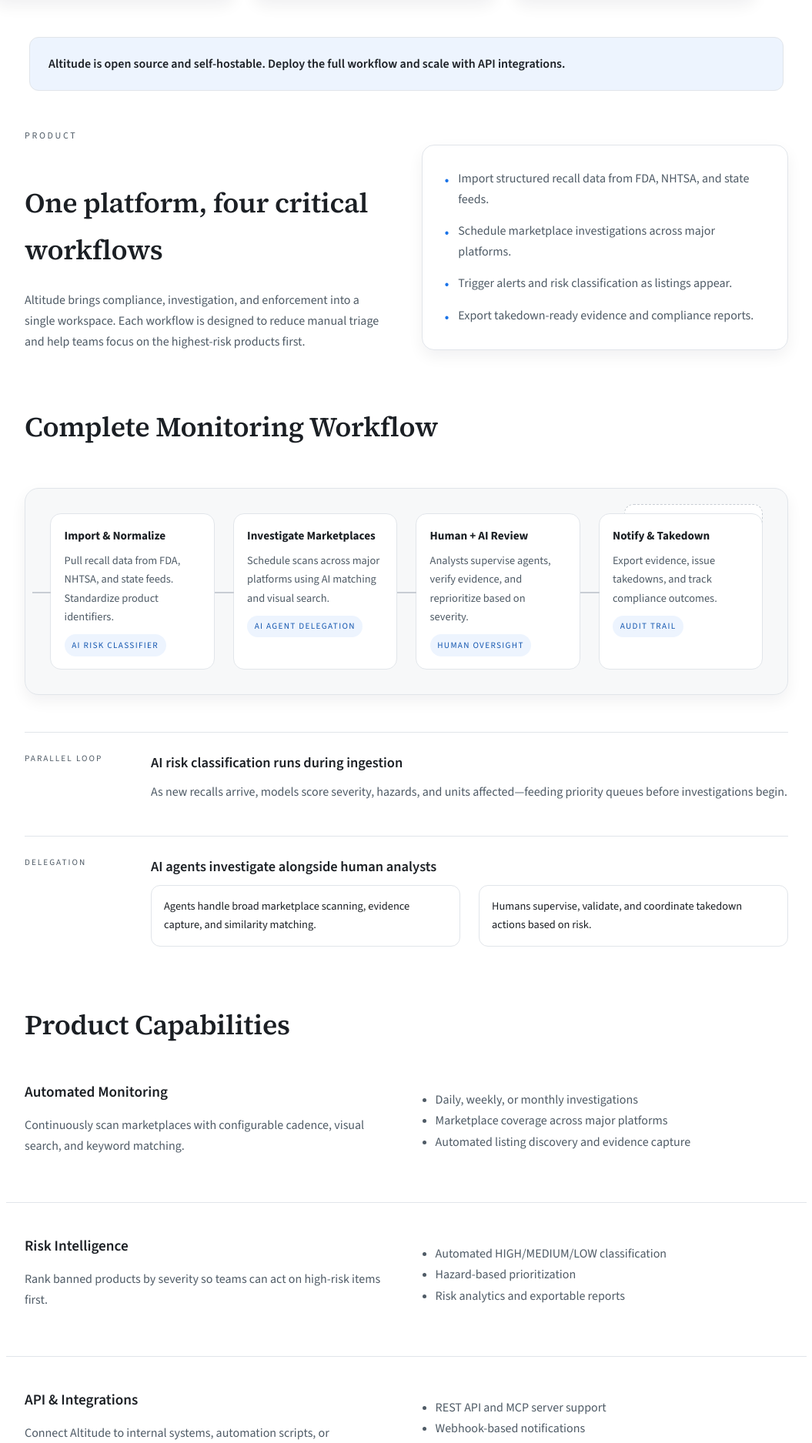
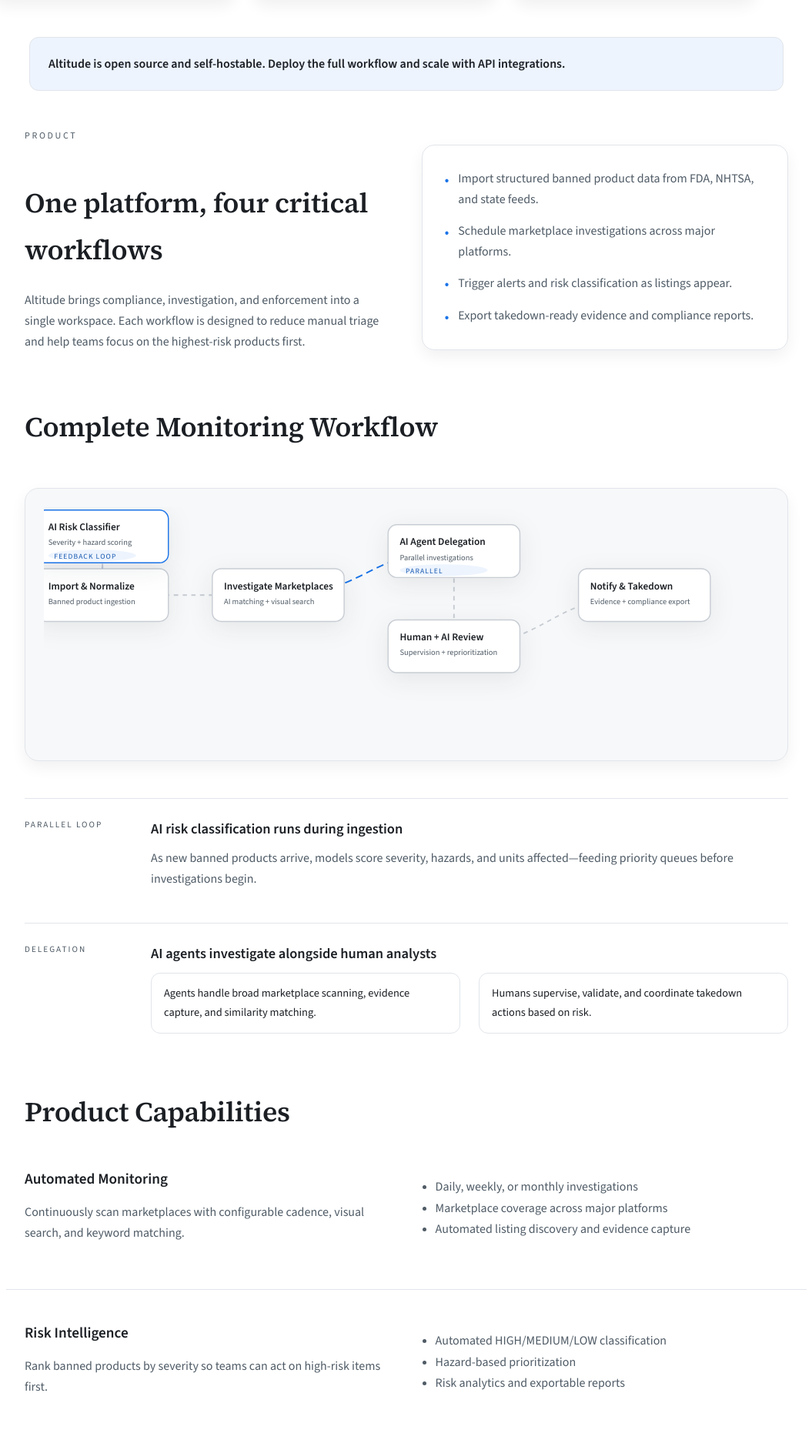
Before and after one commit to bizoton19/altitude, a Jekyll site: the page built from docs/index.md, in a window 1280 px wide. Shown: the part 1265-3140 px from the top of the page at 77% size, without its empty margins (112-1167 px from the left). Built offline with Jekyll 4.4.1, drawn with Linux system fonts in a browser that asks for light colours; some of the changed text lies outside the part shown.

Commit message:
Replace workflow with interactive DAG and ban recall language

```diff
--- a/docs/_layouts/default.html
+++ b/docs/_layouts/default.html
@@ -571,6 +571,82 @@
 .workflow-section {
   margin: 3rem auto;
   padding: 0 1.5rem;
+}
+
+
+.workflow-dag {
+  margin: 2.5rem auto 3rem;
+  max-width: 1040px;
+  border: 1px solid var(--border);
+  border-radius: 18px;
+  background: var(--bg-2);
+  box-shadow: var(--shadow-soft);
+  padding: 1.5rem;
+  position: relative;
+}
+
+.workflow-dag svg {
+  width: 100%;
+  height: auto;
+  display: block;
+}
+
+.dag-link {
+  fill: none;
+  stroke: var(--border-strong);
+  stroke-width: 2;
+  stroke-dasharray: 6 6;
+  animation: dash 6s linear infinite;
+}
+
+.dag-link.active {
+  stroke: var(--accent);
+  stroke-dasharray: 10 6;
+}
+
+.dag-node {
+  fill: #fff;
+  stroke: var(--border-strong);
+  stroke-width: 1.5;
+  rx: 12;
+  ry: 12;
+  filter: drop-shadow(0 8px 16px rgba(15, 23, 42, 0.08));
+}
+
+.dag-node.highlight {
+  stroke: var(--accent);
+}
+
+.dag-label {
+  font-family: "Source Sans 3", "Helvetica Neue", Arial, sans-serif;
+  fill: var(--ink);
+  font-weight: 600;
+  font-size: 14px;
+}
+
+.dag-subtitle {
+  font-size: 11px;
+  fill: var(--muted);
+}
+
+.dag-pill {
+  fill: var(--accent-soft);
+  stroke: none;
+  rx: 999;
+  ry: 999;
+}
+
+.dag-pill-text {
+  font-size: 10px;
+  fill: var(--accent-strong);
+  letter-spacing: 0.12em;
+  text-transform: uppercase;
+}
+
+@keyframes dash {
+  to {
+    stroke-dashoffset: -80;
+  }
 }
 
 
--- a/docs/index.md
+++ b/docs/index.md
@@ -9,7 +9,7 @@
     <div class="section-kicker">Altitude Platform</div>
     <h1 class="hero-title">Banned Product Monitoring, Automated End‑to‑End</h1>
     <p class="hero-subtitle">
-      Altitude turns scattered regulatory data into a coordinated monitoring workflow. Import recall data, scan marketplaces,
+      Altitude turns scattered regulatory data into a coordinated monitoring workflow. Import banned product data, scan marketplaces,
       prioritize risk, and export compliance-ready reports—without the manual search grind.
     </p>
     <div class="hero-cta">
@@ -63,7 +63,7 @@
   </div>
   <div class="split-card">
     <ul class="split-list">
-      <li>Import structured recall data from FDA, NHTSA, and state feeds.</li>
+      <li>Import structured banned product data from FDA, NHTSA, and state feeds.</li>
       <li>Schedule marketplace investigations across major platforms.</li>
       <li>Trigger alerts and risk classification as listings appear.</li>
       <li>Export takedown-ready evidence and compliance reports.</li>
@@ -74,41 +74,13 @@
 <h2>Complete Monitoring Workflow</h2>
 
 <div class="workflow-section">
-  <div class="workflow-diagram">
-    <div class="workflow-rail"></div>
-    <div class="workflow-pulse"></div>
-    <div class="workflow-branch">AI Risk Loop</div>
-
-    <div class="workflow-node">
-      <strong>Import & Normalize</strong>
-      <p>Pull recall data from FDA, NHTSA, and state feeds. Standardize product identifiers.</p>
-      <div class="workflow-badge">AI Risk Classifier</div>
-    </div>
-
-    <div class="workflow-node">
-      <strong>Investigate Marketplaces</strong>
-      <p>Schedule scans across major platforms using AI matching and visual search.</p>
-      <div class="workflow-badge">AI Agent Delegation</div>
-    </div>
-
-    <div class="workflow-node">
-      <strong>Human + AI Review</strong>
-      <p>Analysts supervise agents, verify evidence, and reprioritize based on severity.</p>
-      <div class="workflow-badge">Human Oversight</div>
-    </div>
-
-    <div class="workflow-node">
-      <strong>Notify & Takedown</strong>
-      <p>Export evidence, issue takedowns, and track compliance outcomes.</p>
-      <div class="workflow-badge">Audit Trail</div>
-    </div>
-  </div>
+  <div class="workflow-dag" id="workflowDag"></div>
 
   <div class="workflow-stage">
     <div class="workflow-label">Parallel Loop</div>
     <div>
       <div class="workflow-title">AI risk classification runs during ingestion</div>
-      <p>As new recalls arrive, models score severity, hazards, and units affected—feeding priority queues before investigations begin.</p>
+      <p>As new banned products arrive, models score severity, hazards, and units affected—feeding priority queues before investigations begin.</p>
     </div>
   </div>
 
@@ -123,6 +95,104 @@
     </div>
   </div>
 </div>
+
+<script src="https://d3js.org/d3.v7.min.js"></script>
+<script>
+  (function() {
+    const data = {
+      nodes: [
+        { id: 'import', label: 'Import & Normalize', subtitle: 'Banned product ingestion' },
+        { id: 'risk', label: 'AI Risk Classifier', subtitle: 'Severity + hazard scoring', type: 'loop' },
+        { id: 'investigate', label: 'Investigate Marketplaces', subtitle: 'AI matching + visual search' },
+        { id: 'agents', label: 'AI Agent Delegation', subtitle: 'Parallel investigations', type: 'branch' },
+        { id: 'review', label: 'Human + AI Review', subtitle: 'Supervision + reprioritization' },
+        { id: 'takedown', label: 'Notify & Takedown', subtitle: 'Evidence + compliance export' }
+      ],
+      links: [
+        { source: 'import', target: 'risk', type: 'active' },
+        { source: 'import', target: 'investigate', type: 'main' },
+        { source: 'risk', target: 'import', type: 'loop' },
+        { source: 'investigate', target: 'agents', type: 'active' },
+        { source: 'agents', target: 'review', type: 'main' },
+        { source: 'review', target: 'takedown', type: 'main' }
+      ]
+    };
+
+    const container = document.getElementById('workflowDag');
+    if (!container || !window.d3) return;
+
+    const width = Math.min(container.clientWidth, 1000);
+    const height = 320;
+    const svg = d3.select(container)
+      .append('svg')
+      .attr('viewBox', `0 0 ${width} ${height}`)
+      .attr('role', 'img')
+      .attr('aria-label', 'Workflow DAG showing AI risk loop and agent delegation');
+
+    const positions = {
+      import: { x: 80, y: 120 },
+      risk: { x: 80, y: 40 },
+      investigate: { x: 320, y: 120 },
+      agents: { x: 560, y: 60 },
+      review: { x: 560, y: 190 },
+      takedown: { x: 820, y: 120 }
+    };
+
+    const linkGroup = svg.append('g');
+    linkGroup.selectAll('path')
+      .data(data.links)
+      .enter()
+      .append('path')
+      .attr('class', d => `dag-link ${d.type === 'active' ? 'active' : ''}`)
+      .attr('d', d => {
+        const s = positions[d.source];
+        const t = positions[d.target];
+        const midX = (s.x + t.x) / 2;
+        return `M ${s.x} ${s.y} C ${midX} ${s.y}, ${midX} ${t.y}, ${t.x} ${t.y}`;
+      });
+
+    const nodeGroup = svg.append('g');
+    const node = nodeGroup.selectAll('g')
+      .data(data.nodes)
+      .enter()
+      .append('g')
+      .attr('transform', d => `translate(${positions[d.id].x - 90}, ${positions[d.id].y - 36})`);
+
+    node.append('rect')
+      .attr('class', d => `dag-node ${d.type === 'loop' ? 'highlight' : ''}`)
+      .attr('width', 180)
+      .attr('height', 72)
+      .attr('rx', 12);
+
+    node.append('text')
+      .attr('class', 'dag-label')
+      .attr('x', 16)
+      .attr('y', 28)
+      .text(d => d.label);
+
+    node.append('text')
+      .attr('class', 'dag-subtitle')
+      .attr('x', 16)
+      .attr('y', 48)
+      .text(d => d.subtitle);
+
+    node.filter(d => d.type === 'loop' || d.type === 'branch')
+      .append('rect')
+      .attr('class', 'dag-pill')
+      .attr('x', 16)
+      .attr('y', 54)
+      .attr('width', 120)
+      .attr('height', 16)
+      .attr('rx', 999);
+
+    node.filter(d => d.type === 'loop' || d.type === 'branch')
+      .append('text')
+      .attr('class', 'dag-pill-text')
+      .attr('x', 24)
+      .attr('y', 66)
+      .text(d => (d.type === 'loop' ? 'Feedback Loop' : 'Parallel'));
+  })();
+</script>
 
 <h2>Product Capabilities</h2>
 
@@ -177,7 +247,7 @@
   </div>
   <div>
     <ul>
-      <li>Federal and state recall ingestion</li>
+      <li>Federal and state banned product ingestion</li>
       <li>Evidence capture for enforcement</li>
       <li>Compliance-ready reporting</li>
     </ul>
@@ -274,7 +344,7 @@
     <div class="premium-feature-card">
       <div class="premium-feature-icon"><i class="fas fa-robot"></i></div>
       <h3>Advanced AI Models</h3>
-      <p>Specialized models for category-specific risk detection and proactive recall detection.</p>
+      <p>Specialized models for category-specific risk detection and proactive banned product detection.</p>
     </div>
   </div>
 
```
